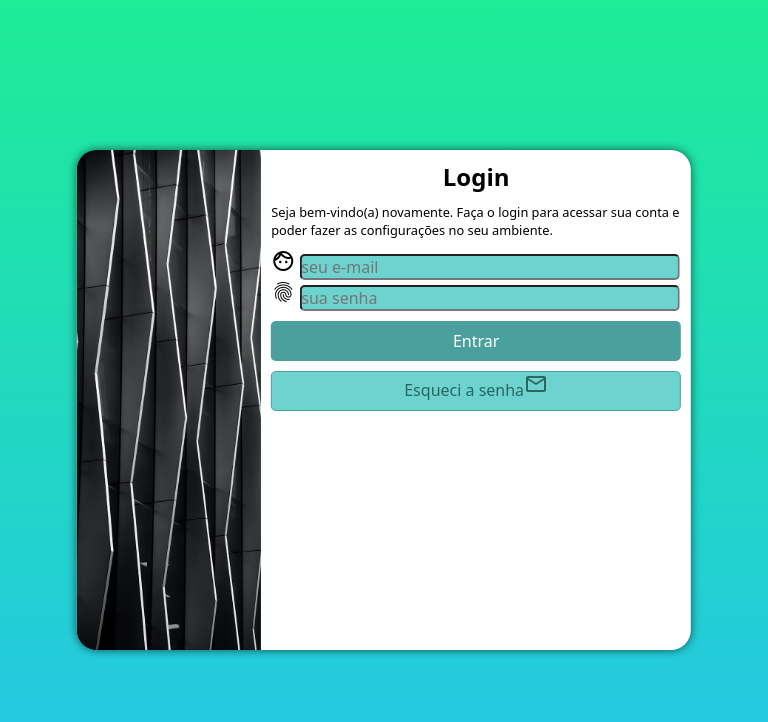
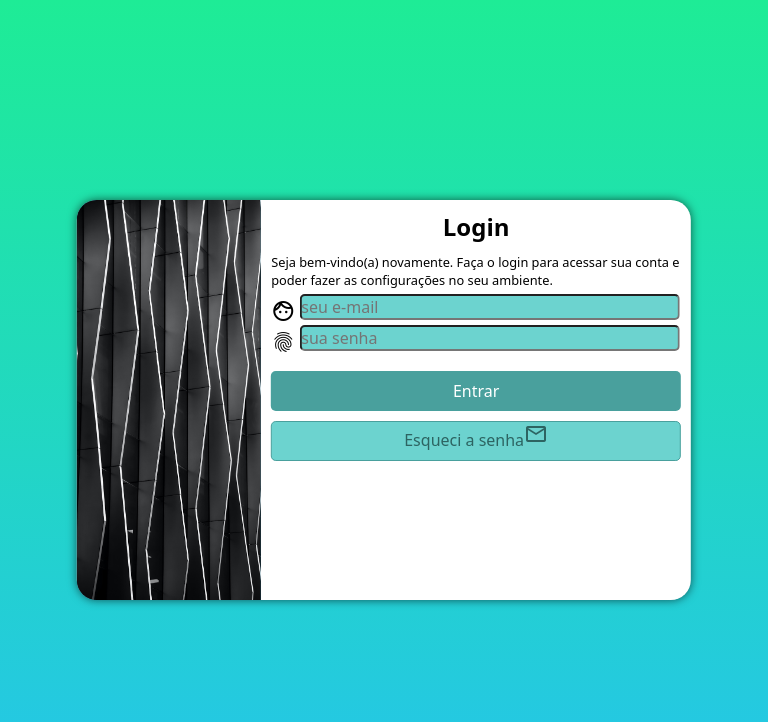
Before and after one commit to ricksimonsp/projeto-login, a plain HTML site: page index.html in a window 768 px wide. Drawn offline with nearby package versions, Linux system fonts and the light colour scheme.

Commit message:
bug fixed

```diff
--- a/estilos/media-query.css
+++ b/estilos/media-query.css
@@ -16,6 +16,8 @@ Grandes telas: acima de 1200px
 
     section#login {
         width: 80vw;
+        height: 400px;
+
     }
 
     section#login > div#imagem {
--- a/estilos/style.css
+++ b/estilos/style.css
@@ -28,8 +28,8 @@ section#login {
     position: absolute;
     top: 50%;
     left: 50%;
+    overflow: hidden;
     transform: translate(-50%, -50%);
-    overflow: hidden;
 
     background-color: white;
     width: 250px;
@@ -78,6 +78,7 @@ div.campo > input {
     height: 100%;
     border-radius: 5px;
     width: calc(100% - 30px);
+    transform: translateY(-10px);
 
 
 }
```
